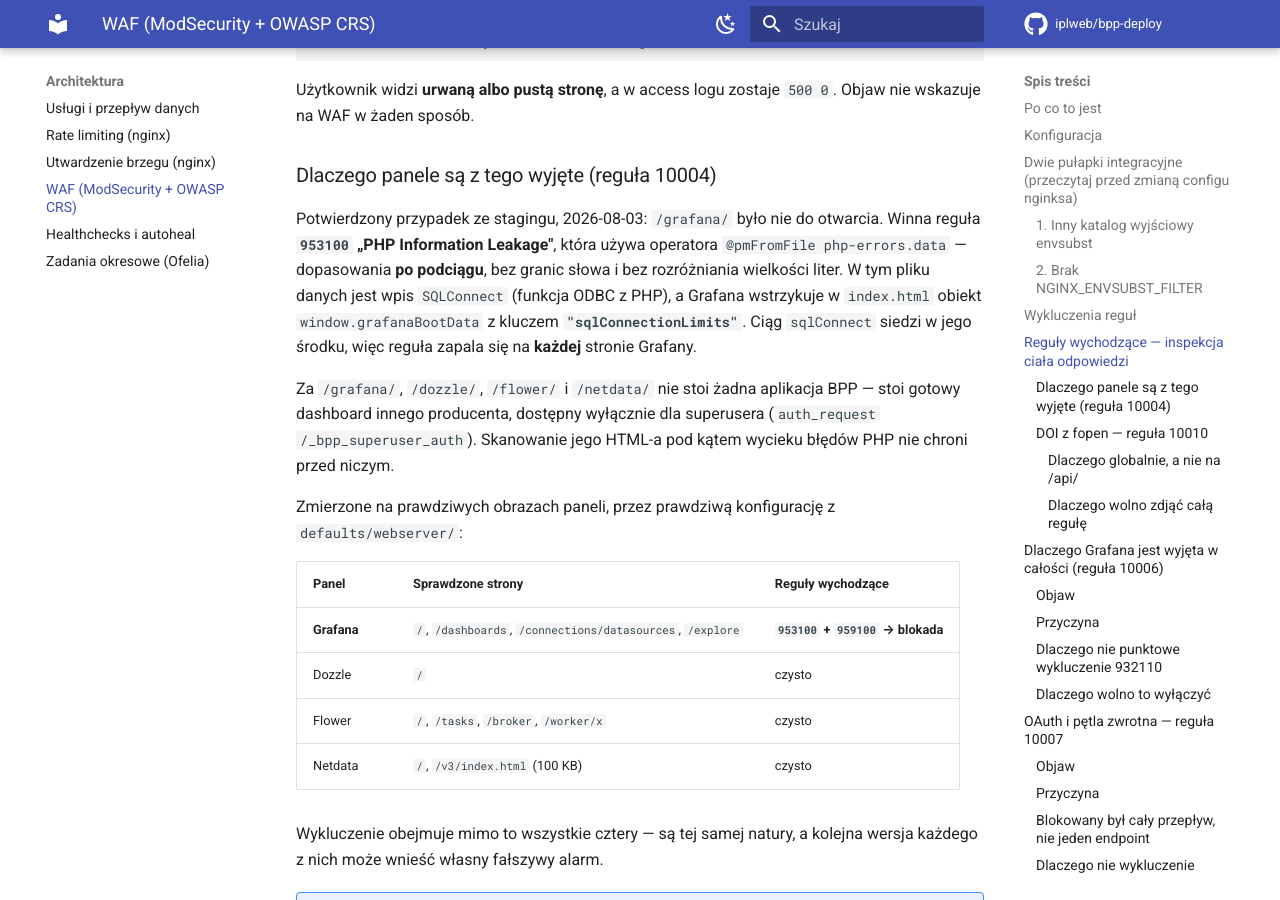
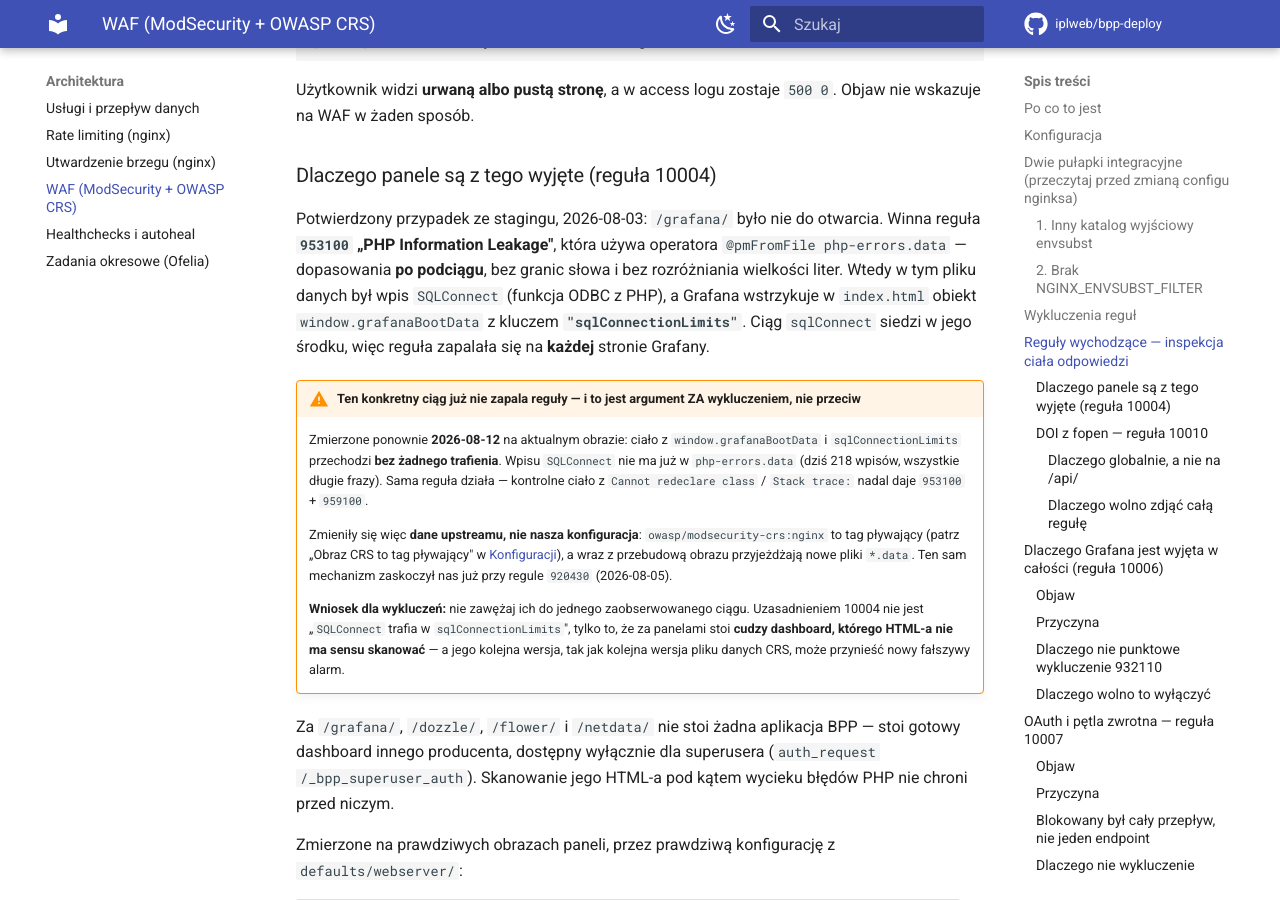
Before and after one commit to iplweb/bpp-deploy, an MkDocs documentation site: the page built from docs/architektura/waf.md, in a window 1280 px wide and 900 px high, scrolled down 5935 px. Built offline with MkDocs 1.6.1 and Material for MkDocs 9.7.7, drawn with Linux system fonts in a browser that asks for light colours; comment, search, counter and statistics services are not loaded; some of the changed text lies outside the part shown.

Commit message:
docs(waf): sqlConnectionLimits juz nie zapala 953100 — dane upstreamu sie zmienily
Opis reguly 10004 (waf.md + komentarz w modsecurity-override.conf.template)
tlumaczyl blokade Grafany trafieniem 953100 na wpisie `SQLConnect` z pliku
php-errors.data, ktory mial siedziec w srodku klucza "sqlConnectionLimits"
z window.grafanaBootData. Pomiar byl z 2026-08-03 i wtedy sie zgadzal.

ZMIERZONE PONOWNIE 2026-08-12 na aktualnym obrazie, ta sama konfiguracja
z defaults/webserver/:

    cialo z window.grafanaBootData + "sqlConnectionLimits"  -> BRAK TRAFIEN
    cialo z "Cannot redeclare class" + "Stack trace:"       -> 953100 + 959100

Czyli regula dziala, ale tego ciagu juz nie lapie: wpisu `SQLConnect` nie ma
w dzisiejszym php-errors.data (218 wpisow, wszystkie dlugie frazy). Zmienily
sie DANE UPSTREAMU, nie nasza konfiguracja — owasp/modsecurity-crs:nginx to tag
plywajacy i wraz z przebudowa obrazu przyjezdzaja nowe pliki *.data. Ten sam
mechanizm ugryzl nas przy 920430 (2026-08-05), gdzie przebudowa zaczela
egzekwowac regule i zablokowala HTTP/3.

To NIE jest powod do zdjecia 10004, tylko argument za nia. Uzasadnieniem
wykluczenia nie jest jeden zaobserwowany ciag, tylko to, ze za panelami stoi
cudzy dashboard, ktorego HTML-a nie ma sensu skanowac — a jego kolejna wersja,
tak jak kolejna wersja pliku danych CRS, moze przyniesc falszywy alarm, ktorego
dzis nie znamy. Stad jawne "NIE ZAWEZAJ tego wykluczenia do konkretnego wzorca"
w komentarzu reguly.

Poprawione w obu miejscach naraz, bo rozjechanie ich to gwarantowany blad przy
nastepnej diagnozie: opis w docs/architektura/waf.md (czas przeszly + osobne
ostrzezenie z pomiarem) oraz komentarze przy regulach 10004 i 10006
w defaults/webserver/modsecurity-override.conf.template. Notka "Regula 10004
zostaje" nie powoluje sie juz na konkretny ciag jako uzasadnienie.

Naglowek "Dlaczego panele sa z tego wyjete" dostal jawna kotwice
{#panele-poza-regulami-wychodzacymi} — automatyczny slug z polskich znakow
diakrytycznych jest krucha podstawa do linkowania, a plik i tak uzywa jawnych
kotwic wszedzie indziej.

make test-waf: exit 0, wszystkie 57 przypadkow zgodnie z oczekiwaniem.
mkdocs build --strict: exit 0.

Co-Authored-By: Claude Opus 5 (1M context) <noreply@anthropic.com>
Claude-Session: https://claude.ai/code/session_019NuahFqfGiVgT9NoRHXyZq

```diff
--- a/docs/architektura/waf.md
+++ b/docs/architektura/waf.md
@@ -270,16 +270,35 @@ wysłał już nagłówki**. Nie da się wtedy zwrócić 403, a więc i naszego
 Użytkownik widzi **urwaną albo pustą stronę**, a w access logu zostaje `500 0`.
 Objaw nie wskazuje na WAF w żaden sposób.
 
-### Dlaczego panele są z tego wyjęte (reguła 10004)
+### Dlaczego panele są z tego wyjęte (reguła 10004) {#panele-poza-regulami-wychodzacymi}
 
 Potwierdzony przypadek ze stagingu, 2026-08-03: `/grafana/` było nie do
 otwarcia. Winna reguła **`953100` „PHP Information Leakage"**, która używa
 operatora `@pmFromFile php-errors.data` — dopasowania **po podciągu**, bez
-granic słowa i bez rozróżniania wielkości liter. W tym pliku danych jest wpis
-`SQLConnect` (funkcja ODBC z PHP), a Grafana wstrzykuje w `index.html` obiekt
-`window.grafanaBootData` z kluczem **`"sqlConnectionLimits"`**. Ciąg
-`sqlConnect` siedzi w jego środku, więc reguła zapala się na **każdej** stronie
-Grafany.
+granic słowa i bez rozróżniania wielkości liter. Wtedy w tym pliku danych był
+wpis `SQLConnect` (funkcja ODBC z PHP), a Grafana wstrzykuje w `index.html`
+obiekt `window.grafanaBootData` z kluczem **`"sqlConnectionLimits"`**. Ciąg
+`sqlConnect` siedzi w jego środku, więc reguła zapalała się na **każdej**
+stronie Grafany.
+
+!!! warning "Ten konkretny ciąg już nie zapala reguły — i to jest argument ZA wykluczeniem, nie przeciw"
+    Zmierzone ponownie **2026-08-12** na aktualnym obrazie: ciało z
+    `window.grafanaBootData` i `sqlConnectionLimits` przechodzi **bez żadnego
+    trafienia**. Wpisu `SQLConnect` nie ma już w `php-errors.data` (dziś 218
+    wpisów, wszystkie długie frazy). Sama reguła działa — kontrolne ciało
+    z `Cannot redeclare class` / `Stack trace:` nadal daje `953100` + `959100`.
+
+    Zmieniły się więc **dane upstreamu, nie nasza konfiguracja**:
+    `owasp/modsecurity-crs:nginx` to tag pływający (patrz „Obraz CRS to tag
+    pływający" w [Konfiguracji](#konfiguracja)), a wraz z przebudową obrazu
+    przyjeżdżają nowe pliki `*.data`. Ten sam mechanizm zaskoczył nas już przy
+    regule `920430` (2026-08-05).
+
+    **Wniosek dla wykluczeń:** nie zawężaj ich do jednego zaobserwowanego
+    ciągu. Uzasadnieniem 10004 nie jest „`SQLConnect` trafia w
+    `sqlConnectionLimits`", tylko to, że za panelami stoi **cudzy dashboard,
+    którego HTML-a nie ma sensu skanować** — a jego kolejna wersja, tak jak
+    kolejna wersja pliku danych CRS, może przynieść nowy fałszywy alarm.
 
 Za `/grafana/`, `/dozzle/`, `/flower/` i `/netdata/` nie stoi żadna aplikacja
 BPP — stoi gotowy dashboard innego producenta, dostępny wyłącznie dla superusera
@@ -422,9 +441,15 @@ niż cokolwiek, co CRS mógłby tu powstrzymać.
 !!! note "Reguła 10004 zostaje"
     Po wejściu 10006 wykluczenie reguł wychodzących jest dla Grafany
     nadmiarowe. Zostawiamy je celowo: gdyby ktoś kiedyś zawęził 10006 (np.
-    tylko do `/grafana/api/`), bez 10004 wróciłaby urwana strona z `953100` na
-    `sqlConnectionLimits`. Dla `/dozzle/`, `/flower/` i `/netdata/` 10004 jest
-    zresztą nadal jedynym wykluczeniem.
+    tylko do `/grafana/api/`), bez 10004 nic nie chroniłoby reszty Grafany
+    przed regułami wychodzącymi. Dla `/dozzle/`, `/flower/` i `/netdata/` 10004
+    jest zresztą nadal jedynym wykluczeniem.
+
+    Nie jest to zabezpieczenie przed jednym znanym ciągiem — `sqlConnectionLimits`
+    akurat **przestał** zapalać `953100` po zmianie pliku danych upstreamu
+    (patrz ostrzeżenie przy [regule 10004](#panele-poza-regulami-wychodzacymi)).
+    Chodzi o to, że cudzy dashboard może przynieść **kolejny** fałszywy alarm,
+    którego dziś nie znamy.
 
 !!! warning "Nie rozszerzać na pozostałe panele bez pomiaru"
     Dozzle jest kandydatem z tego samego powodu (przeglądarka logów przesyła
```
Also changed, not shown: 1 other file.
